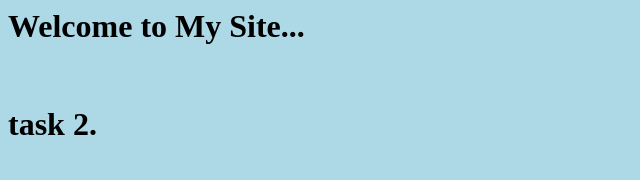
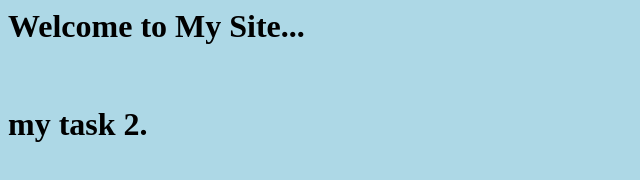
Before and after one commit to abhimanyuk479810/devops_task2, a plain HTML site: page index.html in a window 1280 px wide. Shown: the whole page, without its empty margins (0-640 px from the left). Drawn offline with Linux system fonts and the light colour scheme.

Commit message:
second commit

```diff
--- a/index.html
+++ b/index.html
@@ -2,7 +2,7 @@
     <body bgcolor="lightblue">
         <h1>Welcome to My Site...</h1>
 	<br>
-	<h1>task 2.</h1>
+	<h1> my task 2.</h1>
         <br>
 
     </body>
```
